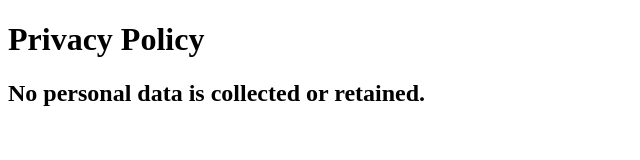
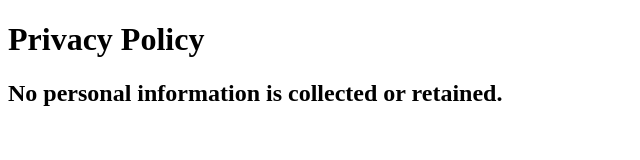
Before and after one commit to rpxn/minimalprivacypolicy, a plain HTML site: page index.html in a window 1280 px wide. Shown: the whole page, without its empty margins (0-640 px from the left). Drawn offline with Linux system fonts and the light colour scheme.

Commit message:
Update index.html

```diff
--- a/index.html
+++ b/index.html
@@ -6,6 +6,6 @@
  </head>
  <body>
   <h1>Privacy Policy</h1>
-  <h2>No personal data is collected or retained.</h2>
+  <h2>No personal information is collected or retained.</h2>
  </body>
 </html>
```
